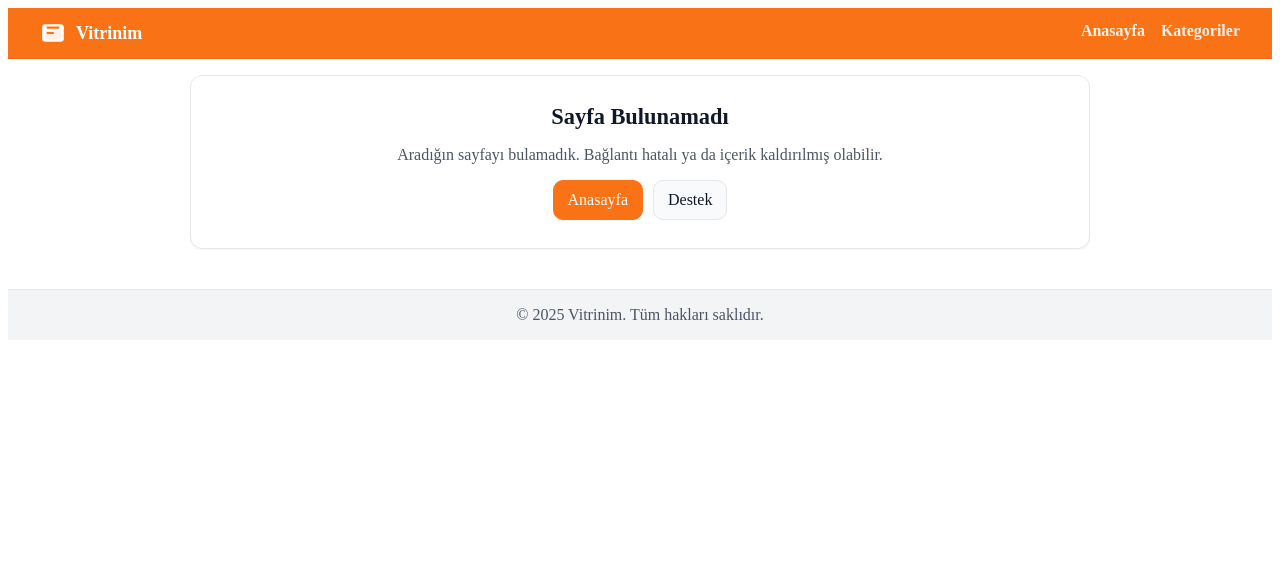
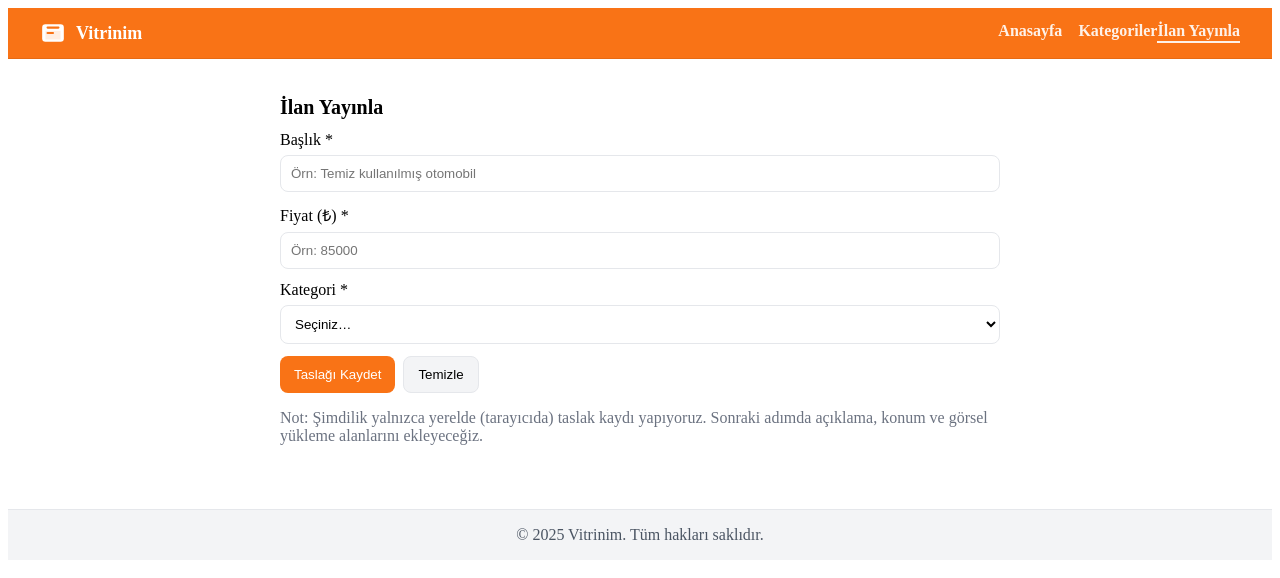
Before and after one commit to serpceyemek/vitrinim, a React (Create React App) app: page /new in a window 1280 px wide. Shown: the top 578 px of the page. Built offline with nearby package versions, Linux system fonts and the light colour scheme.

Commit message:
nav: Header'a 'İlan Yayınla' linki

```diff
--- a/src/App.jsx
+++ b/src/App.jsx
@@ -8,47 +8,17 @@ import Footer from "./components/Footer";
 import Home from "./pages/Home";
 import ListingDetail from "./pages/ListingDetail";
 import CategoryPage from "./pages/Category";
+import NewListing from "./pages/NewListing";
 
 function NotFound() {
   return (
-    <main style={{ padding: "1rem" }}>
-      <style>{`
-        .nf-wrap { max-width: 900px; margin: 0 auto; }
-        .nf-card {
-          border: 1px solid #e5e7eb;
-          border-radius: 12px;
-          padding: 28px;
-          background: #fff;
-          box-shadow: 0 1px 2px rgba(0,0,0,.04);
-          text-align: center;
-        }
-        .nf-title { margin: 0 0 8px; font-size: 1.4rem; color: #111827; }
-        .nf-text { color: #4b5563; margin-bottom: 16px; }
-        .nf-actions { display: flex; gap: 10px; justify-content: center; }
-        .nf-btn {
-          padding: 10px 14px; border-radius: 10px; border: 1px solid #e5e7eb;
-          background: #f9fafb; cursor: pointer; text-decoration: none; color: #111827;
-        }
-        .nf-btn:hover { background: #f3f4f6; }
-        .nf-primary { background:#f97316; color:#fff; border-color:#f97316; }
-        .nf-primary:hover { filter: brightness(.96); }
-      `}</style>
-
-      <div className="nf-wrap">
-        <div className="nf-card" role="region" aria-label="Sayfa bulunamadı">
-          <h2 className="nf-title">Sayfa Bulunamadı</h2>
-          <p className="nf-text">
-            Aradığın sayfayı bulamadık. Bağlantı hatalı ya da içerik kaldırılmış
-            olabilir.
-          </p>
-          <div className="nf-actions">
-            <Link to="/" className="nf-btn nf-primary">
-              Anasayfa
-            </Link>
-            <a href="mailto:support@vitrinim.app" className="nf-btn">
-              Destek
-            </a>
-          </div>
+    <main style={{ padding: 24 }}>
+      <div style={{ border: "1px solid #e5e7eb", borderRadius: 12, padding: 24, background: "#fff", textAlign: "center" }}>
+        <h2 style={{ margin: 0, fontSize: 20 }}>Sayfa Bulunamadı</h2>
+        <p style={{ color: "#4b5563" }}>Bağlantı hatalı ya da içerik kaldırılmış olabilir.</p>
+        <div style={{ display: "flex", gap: 10, justifyContent: "center" }}>
+          <Link to="/" style={{ padding: "8px 12px", borderRadius: 8, background: "#f97316", color: "#fff", textDecoration: "none" }}>Anasayfa</Link>
+          <Link to="/c" style={{ padding: "8px 12px", borderRadius: 8, border: "1px solid #e5e7eb", textDecoration: "none", color: "#111827" }}>Kategoriler</Link>
         </div>
       </div>
     </main>
@@ -61,8 +31,9 @@ export default function App() {
       <Header />
       <Routes>
         <Route path="/" element={<Home />} />
+        <Route path="/c/*" element={<CategoryPage />} />
         <Route path="/listing/:id" element={<ListingDetail />} />
-        <Route path="/c/*" element={<CategoryPage />} />
+        <Route path="/new" element={<NewListing />} />
         <Route path="*" element={<NotFound />} />
       </Routes>
       <Footer />
--- a/src/components/Header.jsx
+++ b/src/components/Header.jsx
@@ -86,6 +86,7 @@ export default function Header() {
           </Link>
           <Link to="/c" style={link(pathname.startsWith("/c"))}>
   Kategoriler
+  <Link to="/new" style={link(pathname.startsWith("/new"))}>İlan Yayınla</Link>
 </Link>
         </nav>
       </div>
--- /dev/null
+++ b/src/pages/NewListing.jsx
@@ -0,0 +1,91 @@
+// src/pages/NewListing.jsx
+import React, { useState } from "react";
+import { categories } from "../data/categories";
+
+export default function NewListing() {
+  const [title, setTitle] = useState("");
+  const [price, setPrice] = useState("");
+  const [categoryId, setCategoryId] = useState("");
+  const [msg, setMsg] = useState("");
+
+  const onSubmit = (e) => {
+    e.preventDefault();
+    setMsg("");
+
+    if (!title.trim()) return setMsg("Başlık gerekli.");
+    if (!price || isNaN(Number(price))) return setMsg("Geçerli bir fiyat gir.");
+    if (!categoryId) return setMsg("Kategori seç.");
+
+    const draft = { title: title.trim(), price: Number(price), categoryId };
+    localStorage.setItem("new_listing_draft", JSON.stringify(draft));
+    setMsg("Taslak kaydedildi (localStorage).");
+  };
+
+  // Basit seçenek listesi (tüm kategoriler)
+  const opts = categories.map((c) => ({ id: c.id, label: c.name }));
+
+  return (
+    <main style={{ padding: 24, maxWidth: 720, margin: "0 auto" }}>
+      <h1 style={{ fontSize: 20, fontWeight: 600, marginBottom: 12 }}>İlan Yayınla</h1>
+
+      <form onSubmit={onSubmit} style={{ display: "grid", gap: 12 }}>
+        <label style={{ display: "grid", gap: 6 }}>
+          <span>Başlık *</span>
+          <input
+            value={title}
+            onChange={(e) => setTitle(e.target.value)}
+            placeholder="Örn: Temiz kullanılmış otomobil"
+            style={{ padding: 10, border: "1px solid #e5e7eb", borderRadius: 8 }}
+          />
+        </label>
+
+        <label style={{ display: "grid", gap: 6 }}>
+          <span>Fiyat (₺) *</span>
+          <input
+            value={price}
+            onChange={(e) => setPrice(e.target.value)}
+            inputMode="numeric"
+            placeholder="Örn: 85000"
+            style={{ padding: 10, border: "1px solid #e5e7eb", borderRadius: 8 }}
+          />
+        </label>
+
+        <label style={{ display: "grid", gap: 6 }}>
+          <span>Kategori *</span>
+          <select
+            value={categoryId}
+            onChange={(e) => setCategoryId(e.target.value)}
+            style={{ padding: 10, border: "1px solid #e5e7eb", borderRadius: 8, background: "#fff" }}
+          >
+            <option value="">Seçiniz…</option>
+            {opts.map((o) => (
+              <option key={o.id} value={o.id}>{o.label}</option>
+            ))}
+          </select>
+        </label>
+
+        <div style={{ display: "flex", gap: 8 }}>
+          <button
+            type="submit"
+            style={{ padding: "10px 14px", borderRadius: 8, background: "#f97316", color: "#fff", border: "none", cursor: "pointer" }}
+          >
+            Taslağı Kaydet
+          </button>
+          <button
+            type="button"
+            onClick={() => { setTitle(""); setPrice(""); setCategoryId(""); setMsg(""); }}
+            style={{ padding: "10px 14px", borderRadius: 8, background: "#f3f4f6", border: "1px solid #e5e7eb", cursor: "pointer" }}
+          >
+            Temizle
+          </button>
+        </div>
+
+        {msg && <div style={{ color: "#065f46", background: "#ecfdf5", border: "1px solid #a7f3d0", padding: 10, borderRadius: 8 }}>{msg}</div>}
+      </form>
+
+      <p style={{ color: "#6b7280", marginTop: 16 }}>
+        Not: Şimdilik yalnızca yerelde (tarayıcıda) taslak kaydı yapıyoruz. Sonraki adımda açıklama, konum ve görsel yükleme alanlarını ekleyeceğiz.
+      </p>
+    </main>
+  );
+}
```
